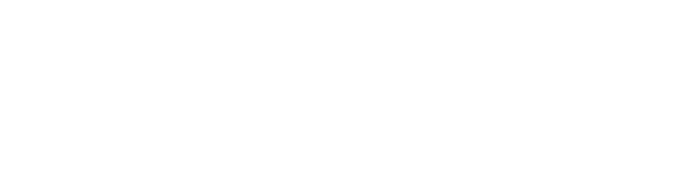
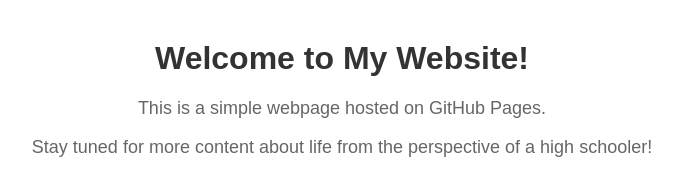
Before and after one commit to arttani-artist/povhs, a plain HTML site: page index.html in a window 1280 px wide. Shown: the whole page, without its empty margins (298-980 px from the left). Drawn offline with Linux system fonts and the light colour scheme.

Commit message:
Update index.html

```diff
--- a/index.html
+++ b/index.html
@@ -1,7 +1,27 @@
 <!DOCTYPE html>
 <html lang="en">
 <head>
-  <meta charset="UTF-8">
-  <meta name="viewport" content="width=device-width, initial-scale=1.0">
-  <title>The World From the View of a High Schooler</title>
+    <meta charset="UTF-8">
+    <meta name="viewport" content="width=device-width, initial-scale=1.0">
+    <title>The World From the View of a High Schooler</title>
+    <style>
+        body {
+            font-family: Arial, sans-serif;
+            margin: 40px;
+            text-align: center;
+        }
+        h1 {
+            color: #333;
+        }
+        p {
+            font-size: 18px;
+            color: #666;
+        }
+    </style>
 </head>
+<body>
+    <h1>Welcome to My Website!</h1>
+    <p>This is a simple webpage hosted on GitHub Pages.</p>
+    <p>Stay tuned for more content about life from the perspective of a high schooler!</p>
+</body>
+</html>
```
